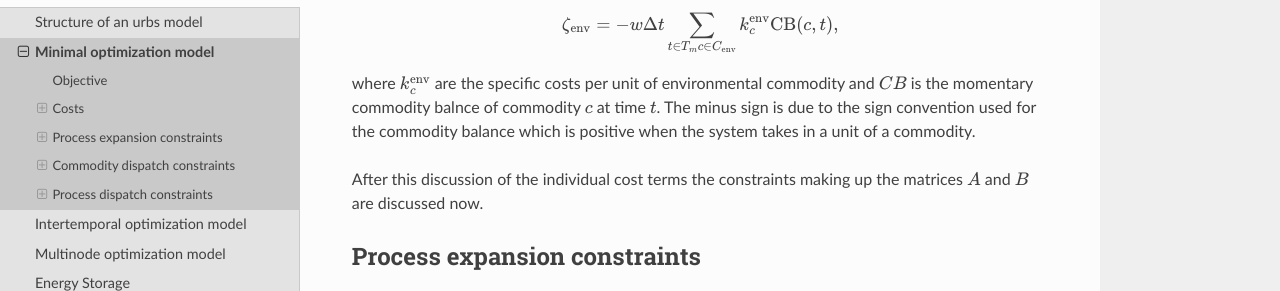
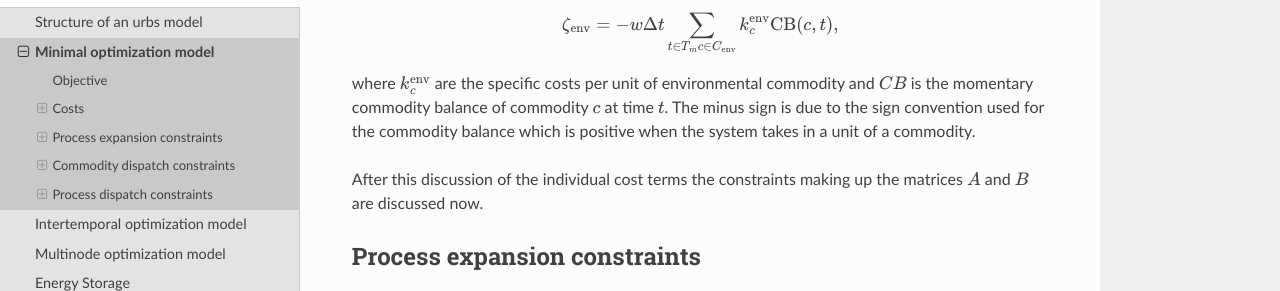
Before and after one commit to tum-ens/urbs, a Sphinx documentation site: the page built from doc/theorydoc/min_prob.rst, in a window 1280 px wide and 900 px high, scrolled down 2449 px. Shown: the part 184-475 px from the top of the window. Built offline with Sphinx 7.4.7 and the Read the Docs theme 2.0.0, drawn with Linux system fonts in a browser that asks for light colours.

Commit message:
Correction of a simple grammatical issue.
Intended for a simple first git pull request.

```diff
--- a/doc/theorydoc/min_prob.rst
+++ b/doc/theorydoc/min_prob.rst
@@ -153,7 +153,7 @@ environmental commodity is then given by:
    k^{\text{env}}_{c}\text{CB}(c,t),
 
 where :math:`k^{\text{env}}_{c}` are the specific costs per unit of
-environmental commodity and :math:`CB` is the momentary commodity balnce of
+environmental commodity and :math:`CB` is the momentary commodity balance of
 commodity :math:`c` at time :math:`t`. The minus sign is due to the sign
 convention used for the commodity balance which is positive when the system
 takes in a unit of a commodity.
```
